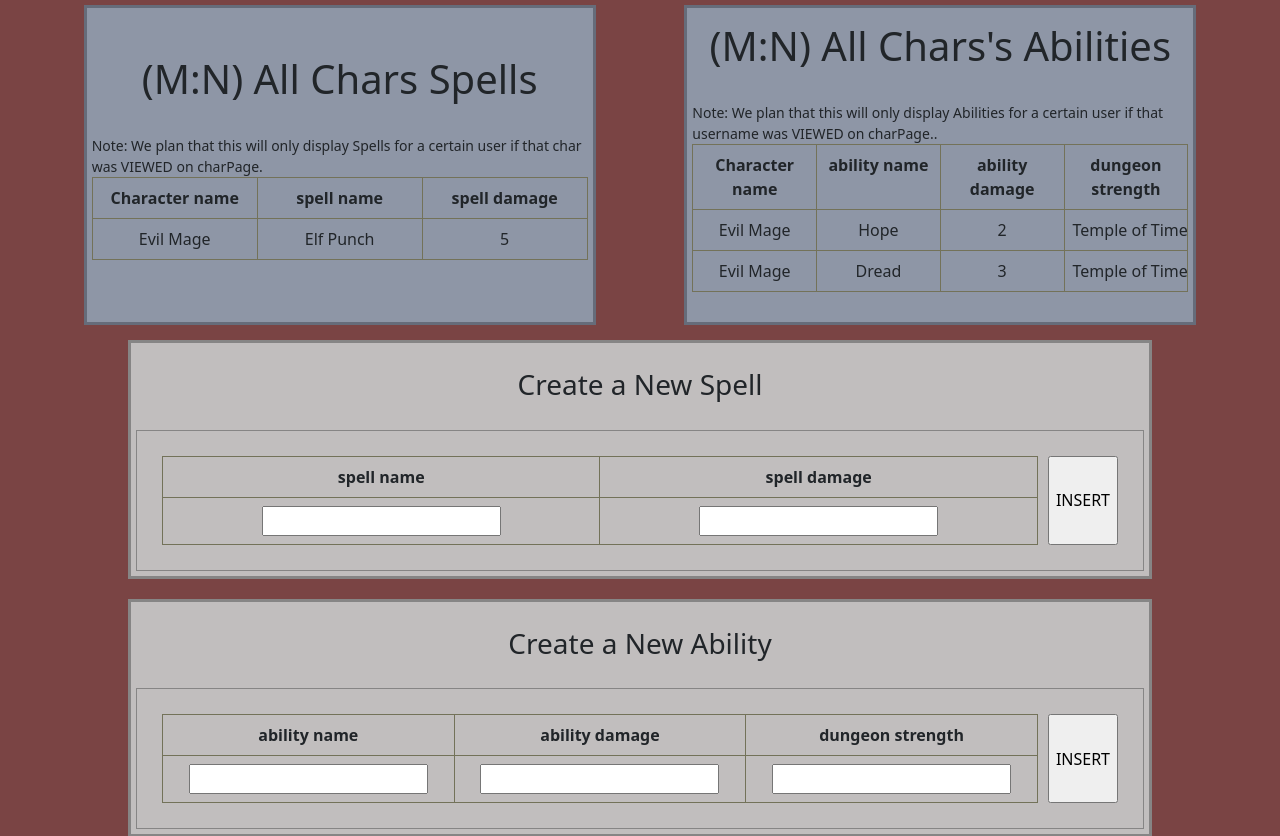
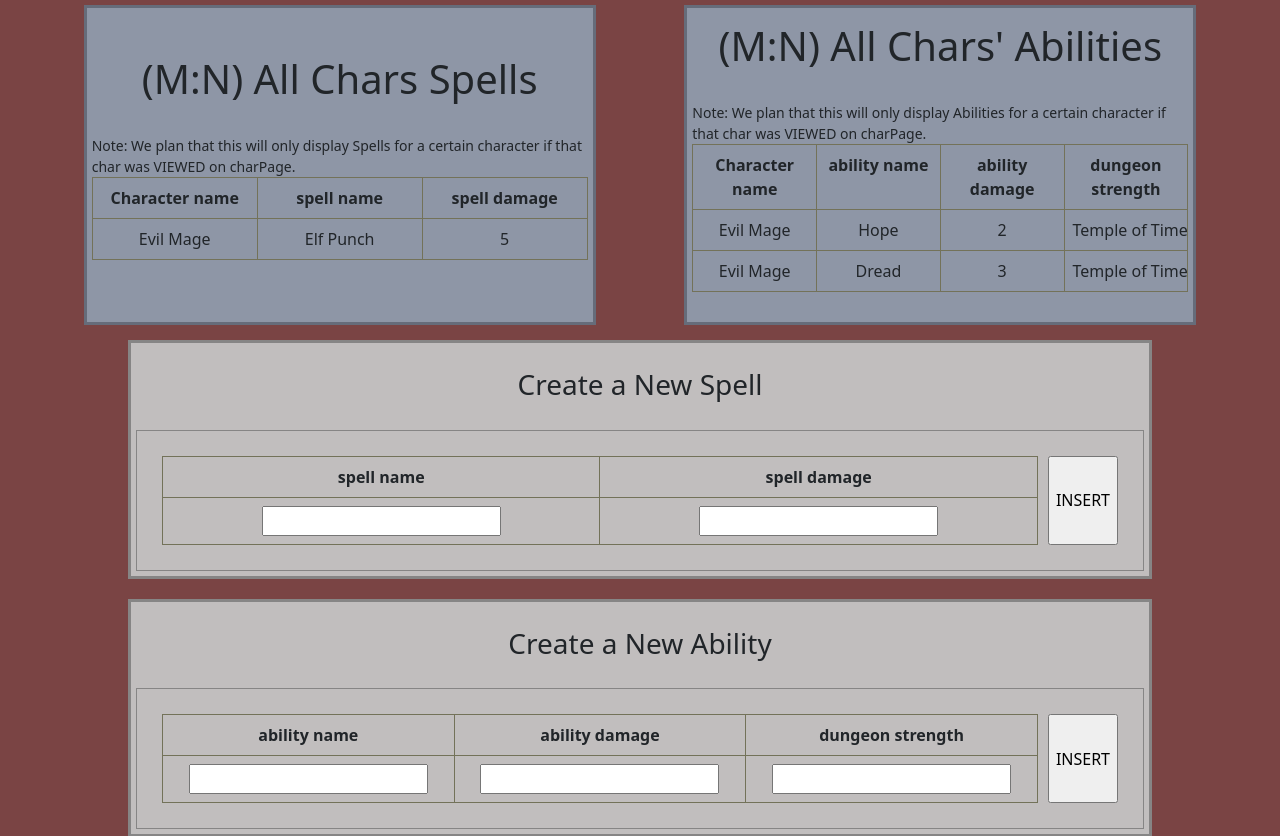
Before and after one commit to WesDH/CS340_FinalProject_Group38, a Flask app: page /charPage.html in a window 1280 px wide; the page is wider, and only the part inside the window is pictured. Shown: the part 118-954 px from the top of that part. Run offline with Flask 3, Linux system fonts and the light colour scheme; parts of the project's set-up code (start-up, migrations or seed data) failed here and were passed over; some libraries are stand-ins or nearby versions.

Commit message:
Minor typos

```diff
--- a/templates/Inventory_Items.html
+++ b/templates/Inventory_Items.html
@@ -31,7 +31,7 @@
     </div>
 
     <div class="div_col content_div">
-        <h1>joeuser5's Inventory Items Items</h1>
+        <h1>joeuser5's Characters Inventory Items</h1>
         <table class="table">
             <tr>
                 <th scope="col">name</th>
--- a/templates/charPage.html
+++ b/templates/charPage.html
@@ -20,7 +20,7 @@
 
 <div class="char_info content_div">
     <h1>(M:N) All Chars Spells</h1><br>
-    <small>Note: We plan that this will only display Spells for a certain user if that char was VIEWED on charPage.</small>
+    <small>Note: We plan that this will only display Spells for a certain character if that char was VIEWED on charPage.</small>
     <table class="table">
         <tr>
             <th scope="col">Character name</th>
@@ -52,8 +52,8 @@
 <!--</div>-->
 
 <div class="char_info content_div">
-    <h1>(M:N) All Chars's Abilities</h1><br>
-    <small>Note: We plan that this will only display Abilities for a certain user if that username was VIEWED on charPage..</small>
+    <h1>(M:N) All Chars' Abilities</h1><br>
+    <small>Note: We plan that this will only display Abilities for a certain character if that char was VIEWED on charPage.</small>
     <table class="table">
         <tr>
             <th scope="col">Character name</th>
```
